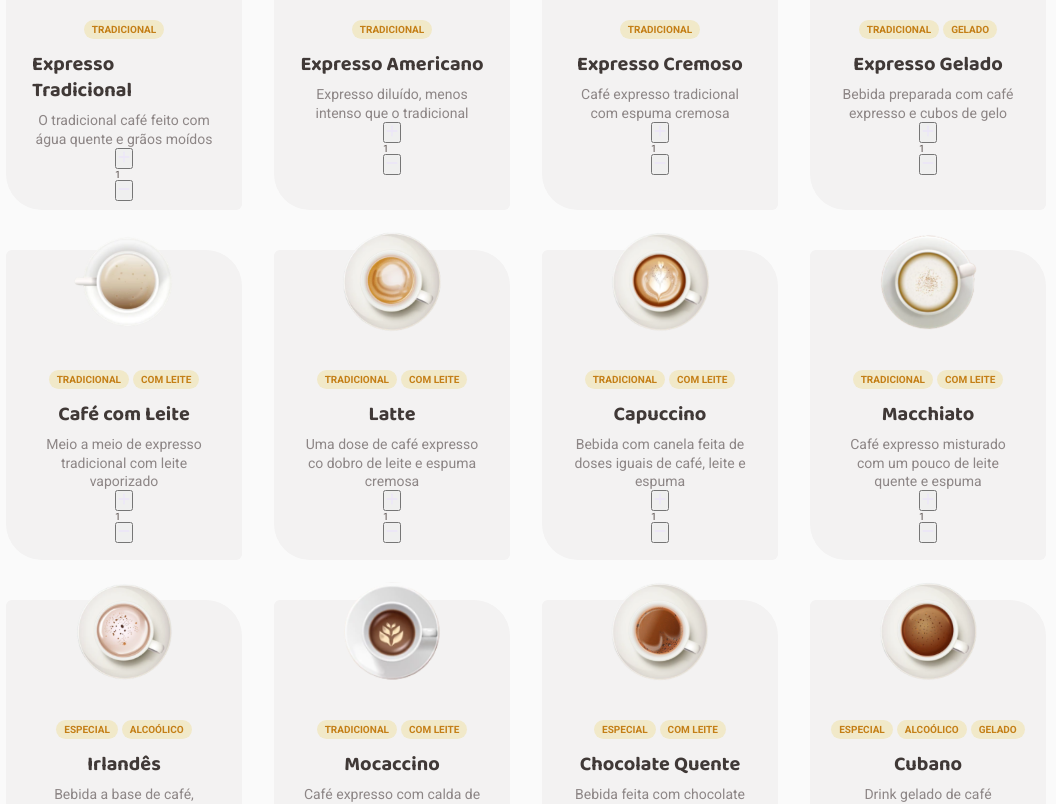
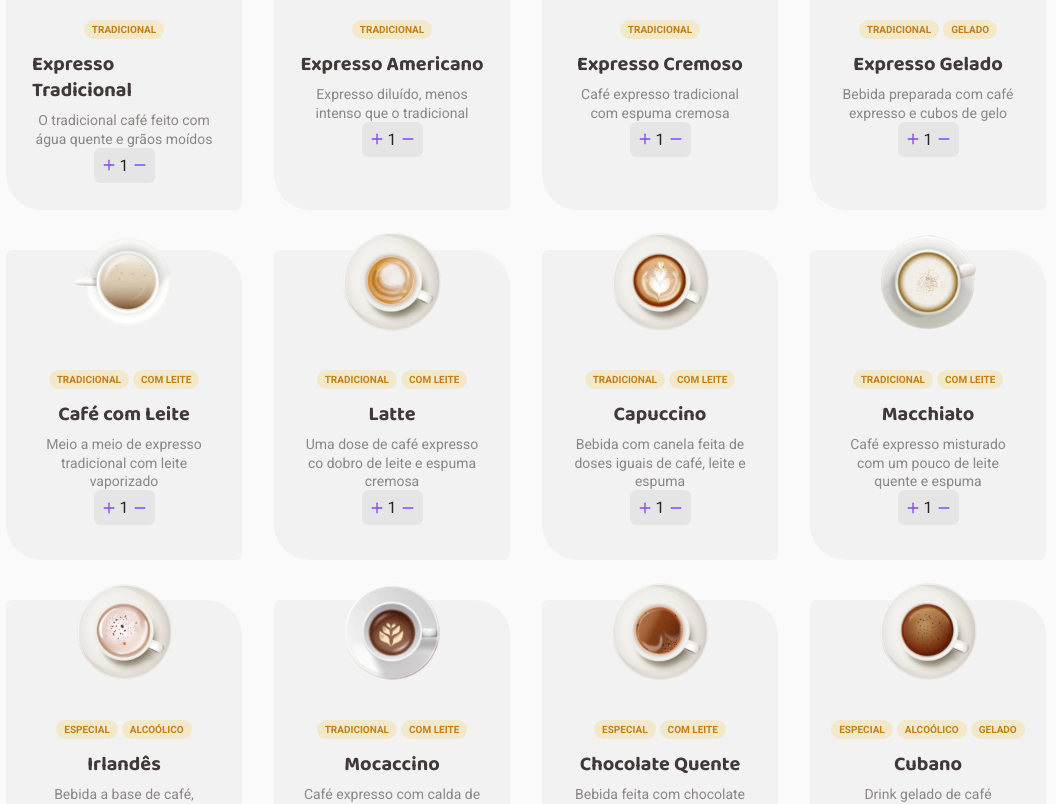
Before and after one commit to fernando-meira/coffee-delivery, a React (Vite) app: page / in a window 1280 px wide. Shown: the part 1180-1984 px from the top of the page, without its empty margins (114-1170 px from the left). Built offline with nearby package versions, Linux system fonts and the light colour scheme.

Commit message:
feat: Estilizado componente Counter

```diff
--- a/src/components/Counter/index.tsx
+++ b/src/components/Counter/index.tsx
@@ -7,7 +7,7 @@ export function Counter() {
   return (
     <S.Container>
       <S.CounterButton>
-        <Plus size={14} weight="bold" color={defaultTheme.colors.purple[100]} />
+        <Plus size={14} weight="bold" color={defaultTheme.colors.purple[500]} />
       </S.CounterButton>
 
       <S.TotalItem>1</S.TotalItem>
@@ -16,7 +16,7 @@ export function Counter() {
         <Minus
           size={14}
           weight="bold"
-          color={defaultTheme.colors.purple[100]}
+          color={defaultTheme.colors.purple[500]}
         />
       </S.CounterButton>
     </S.Container>
--- a/src/components/Counter/styles.ts
+++ b/src/components/Counter/styles.ts
@@ -1,7 +1,33 @@
-import styled from 'styled-components';
+import styled, { css } from 'styled-components';
 
-export const Container = styled.span``;
+export const Container = styled.span`
+  ${({ theme }) => css`
+    padding: 0.8rem;
+    border-radius: 6px;
 
-export const CounterButton = styled.button``;
+    display: flex;
+    align-items: center;
+    justify-content: space-around;
 
-export const TotalItem = styled.p``;
+    background-color: ${theme.colors.base.button};
+  `}
+`;
+
+export const CounterButton = styled.button`
+  border: none;
+
+  display: flex;
+  align-items: center;
+  justify-content: center;
+
+  background-color: transparent;
+`;
+
+export const TotalItem = styled.p`
+  ${({ theme }) => css`
+    margin: 0 4px;
+
+    color: ${theme.colors.base.title};
+    font-size: ${theme.font.base.sizes[16]};
+  `}
+`;
```
